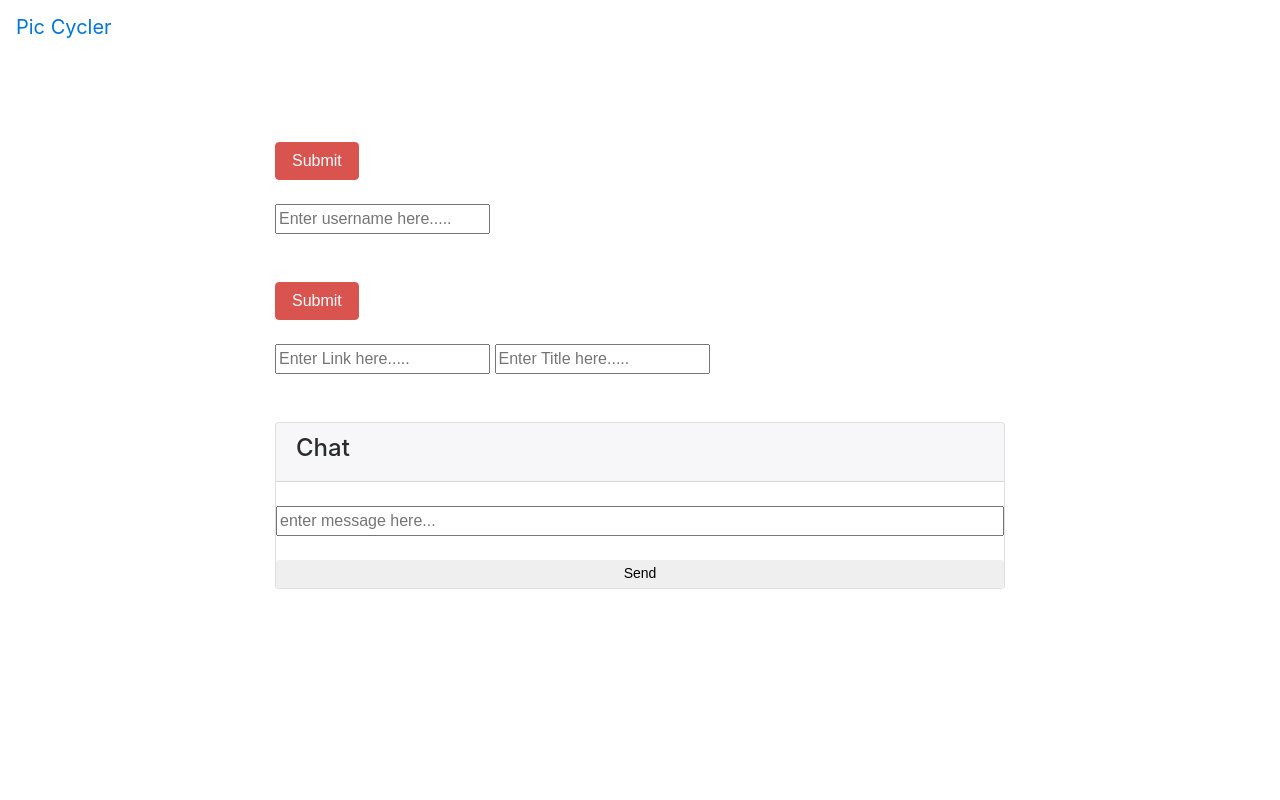
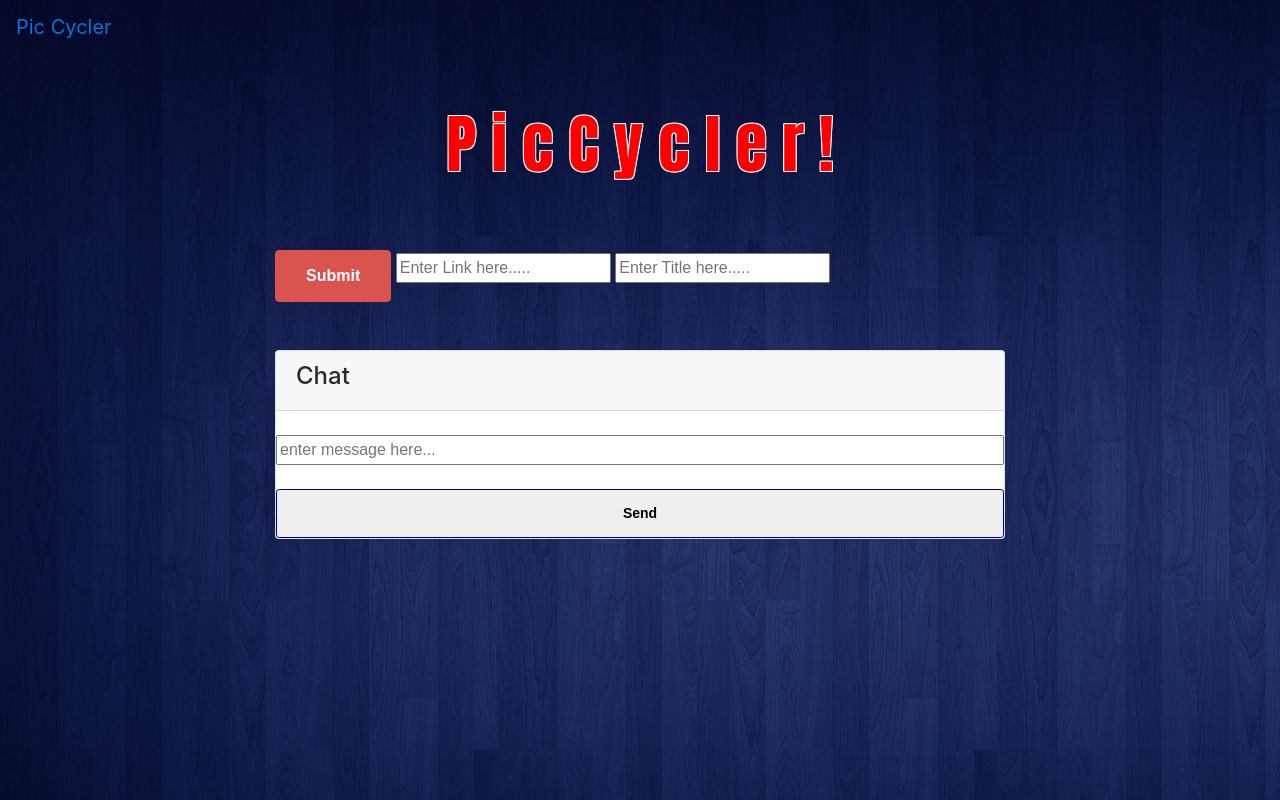
Before and after one commit to alanwagner101/PicCycler, a Node server app: page /user in a window 1280 px wide. Run offline with Node 20, Linux system fonts and the light colour scheme; data that the repository does not hold is empty; some libraries are stand-ins or nearby versions.

Commit message:
adding css

```diff
--- a/config/config.json
+++ b/config/config.json
@@ -1,7 +1,7 @@
 {
   "development": {
     "username": "root",
-    "password": "Wyatt123",
+    "password": "wyatt123",
     "database": "PicCycler",
     "host": "localhost",
     "dialect": "mysql"
--- a/package.json
+++ b/package.json
@@ -11,19 +11,18 @@
   },
   "license": "ISC",
   "dependencies": {
+    "animate.css": "^3.7.0",
     "dotenv": "^6.2.0",
     "express": "^4.16.4",
     "express-handlebars": "^3.0.0",
     "express-session": "^1.15.6",
     "mysql2": "^1.6.4",
-
     "passport": "^0.4.0",
     "passport-auth0": "^1.1.0",
     "passport-identityserver3": "^0.6.2",
     "path": "^0.12.7",
     "pug": "^2.0.3",
     "sequelize": "^4.41.2"
-
   },
   "devDependencies": {
     "chai": "^4.1.2",
--- a/public/CSS/style.css
+++ b/public/CSS/style.css
@@ -1,18 +1,91 @@
-.list-group-item {
-  line-height: 2.5;
- };
 
- #chat-area {
-  height: 1000px;
-  width: 100%;
-  overflow: auto;
-  background-color: blueviolet;
- };
+/* wyatt's css code */
+ /* login page  */
+h1{
+  text-shadow:
+		-1px -1px 0 white,
+		1px -1px 0 white,
+		-1px 1px 0 white,
+		1px 1px 0 white;
+  color: red;
+  font-size: 4em;
+  font-family: Impact, Haettenschweiler, 'Arial Narrow Bold', sans-serif;
+  text-align: center;
+  margin-top: 150px;
+  animation-duration: 3s;
+  animation-delay: 2s;
+  animation-iteration-count: infinite;
+}
 
- h1{
-  font-style: italic;
-  color:red;
- }
- .chatbox{
-  border-style: dashed;
- }
+.animate{
+  animation-duration: 3s;
+  animation-delay: 2s;
+  animation-iteration-count: infinite;
+}
+
+.quote {
+  color: white;
+  text-align: center;
+  margin-top: 10px;
+  font-size: 15px;
+  font-family: cursive;
+}
+
+.btn{
+  padding-right: 30px;
+  padding-left: 30px;
+  padding-top: 15px;
+  padding-bottom: 15px;
+  margin-left: 662px;
+  margin-top: 15px;
+  font-weight: bold;
+}
+
+#btnOne {
+  margin-left: 652px!important;
+}
+
+#wrapper {
+  margin-top: 25px;
+}
+
+body {
+  background-image: url("../styles/5cf2660af5f4214def7166dc7a7c8062.jpg");
+  background-repeat: no-repeat;
+}
+
+footer{
+  background-color: black;
+  height: 60px;
+  weight: 1440px;
+  margin-top: 350px;
+  border-top: 2px solid red;
+  color: white;
+  font-size: 10px;
+  text-align: center;
+  padding: 20px;
+}
+
+/* Home page  */
+
+.userh1 {
+  margin-top: 15px!important;
+}
+
+#add-pic.btn{
+  margin-left: 0px;
+}
+
+#pic-title{
+
+}
+
+#chat {
+  margin-bottom: 0px;
+}
+
+#add-chat{
+  margin-left: 0px;
+  border: solid 1px darkblue;
+  margin-top: 0px;
+}
--- a/routes/Authentication-apiRoutes.js
+++ b/routes/Authentication-apiRoutes.js
@@ -32,7 +32,7 @@ module.exports = function(app) {
     session({
       secret:"pic cylcer",
       resave: true,
-      saveUnitialize: true
+      saveUninitialized: true
     })
   );
 
--- a/views/style.css
+++ /dev/null
@@ -1,3 +0,0 @@
-.btn {
-    padding: 100px;
-}
--- a/views/user.handlebars
+++ b/views/user.handlebars
@@ -8,12 +8,9 @@
   </button>
   <div class="collapse navbar-collapse" id="navbarNav">
     <ul class="navbar-nav">
-      <li class="nav-item active">
-        <a class="nav-link" href="/">Home <span class="sr-only">(current)</span></a>
-      </li>
       {{#if loggedIn}}
       <li class="nav-item active">
-        <a class="nav-link" href="/">
+        <a class="nav-link">
         {{user.nickname}}<span class="sr-only">(current)</span></a>
       </li>
       <li class="nav-item">
@@ -28,20 +25,14 @@
   </div>
 </nav>
 
+<h1 class="userh1">P i c   C y c l e r !</h1>
 <div id="home">
   <div class="container">
     <div class="row">
       <div class="col-8 offset-2">
         <br><br>
         <form id="form">
-          <button class="btn btn-md btn-danger" id="add-username">Submit</button>
-          <br><br>
-          <input id="username" rows="2" cols="30" placeholder="Enter username here....."></input>
-        </form>
-        <br><br>
-        <form id="form">
           <button class="btn btn-md btn-danger" id="add-pic">Submit</button>
-          <br><br>
           <input id="picLink" rows="2" cols="30" placeholder="Enter Link here....."></input>
           <input id="picTitle" rows="2" cols="30" placeholder="Enter Title here....."></input>
         </form>
--- a/views/user.pug
+++ /dev/null
@@ -1,6 +0,0 @@
-extends layout
-
-block content
-    div.container
-        div.row(style="padding: 15px")
-            h1 Hi #{user.nickname}
```
Also changed, not shown: views/index.handlebars (+16 -5 lines), public/styles/177-1777374_cycle-old-silhouette-cartoon-bikes-transportation-penny-farthing-bicycle.png (added), public/styles/2560x1440-blue-abstract-noise-free-website-background-image.jpg (added), public/styles/5cf2660af5f4214def7166dc7a7c8062.jpg (added), public/styles/6857af41278e0ba.jpg (added), 2 other files.
